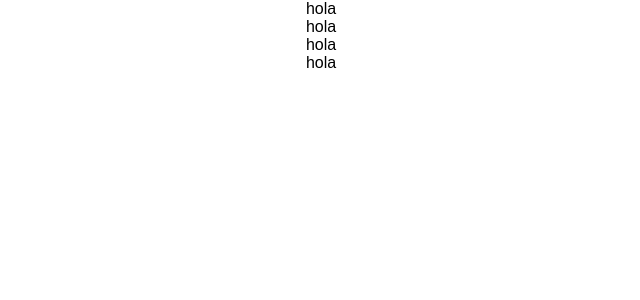
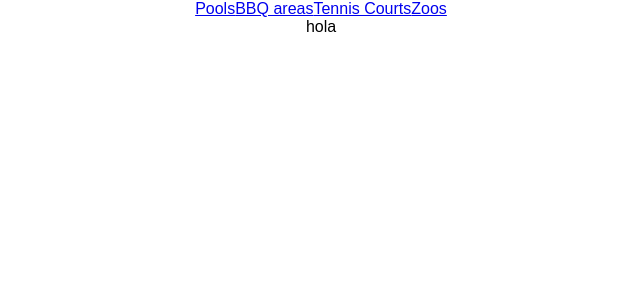
Before and after one commit to imletaconnoux/nyc-rec-frontend, a React (Create React App) app in the folder nyc-recreation/: page /pools in a window 1280 px wide. Shown: the top 300 px of the page, without its empty margins (319-959 px from the left). Built offline with nearby package versions, Linux system fonts and the light colour scheme; no server answers.

Commit message:
added navlink and some initial routes

```diff
--- a/nyc-recreation/package.json
+++ b/nyc-recreation/package.json
@@ -5,7 +5,8 @@
   "dependencies": {
     "react": "^16.0.0",
     "react-dom": "^16.0.0",
-    "react-scripts": "1.0.14"
+    "react-scripts": "1.0.14",
+    "react-router-dom": "^4.2.2"
   },
   "scripts": {
     "start": "PORT=8080 react-scripts start",
--- a/nyc-recreation/src/App.js
+++ b/nyc-recreation/src/App.js
@@ -1,12 +1,23 @@
 import React, { Component } from 'react';
 import './App.css';
 import NYCrec from './components/NYCrec.js'
+import PoolContainer from './components/PoolContainer.js'
+import BbqContainer from './components/BbqContainer.js'
+import TennisContainer from './components/TennisContainer.js'
+import ZooContainer from './components/ZooContainer.js'
+import { Route, Link } from 'react-router-dom'
+import NavLink from './components/Nav.js'
 
 class App extends Component {
   render() {
     return (
       <div className="App">
-          <NYCrec/>
+        <NavLink/>
+        <Route exact path="/pools" render={(props) => <PoolContainer {...props}/>}/>
+        <Route exact path="/bbqs" component={BbqContainer}/>
+        <Route exact path="/tennis" component={TennisContainer}/>
+        <Route exact path ="/zoos" component={ZooContainer}/>
+
       </div>
     );
   }
--- a/nyc-recreation/src/components/BbqContainer.js
+++ b/nyc-recreation/src/components/BbqContainer.js
@@ -1,11 +1,12 @@
 import React from 'react'
+import { Route, Link } from 'react-router-dom'
 
 export default class BbqContainer extends React.Component {
 
   constructor() {
     super()
     this.state = {
-      bbqs: undefined
+      bbqs: null
     }
   }
 
--- a/nyc-recreation/src/components/NYCrec.js
+++ b/nyc-recreation/src/components/NYCrec.js
@@ -1,20 +1,28 @@
-import React from 'react'
-import PoolContainer from './PoolContainer.js'
-import BbqContainer from './BbqContainer.js'
-import TennisContainer from './TennisContainer.js'
-import ZooContainer from './ZooContainer.js'
-
-export default class NYCrec extends React.Component {
-  render() {
-    return(
-      <div>
-        <PoolContainer/>
-        <BbqContainer/>
-        <TennisContainer/>
-        <ZooContainer/>
-      </div>
-    )
-  }
-}
+// import React from 'react'
+// import PoolContainer from './PoolContainer.js'
+// import BbqContainer from './BbqContainer.js'
+// import TennisContainer from './TennisContainer.js'
+// import ZooContainer from './ZooContainer.js'
+// import { Route, Link } from 'react-router-dom'
+//
+// export default class NYCrec extends React.Component {
+//   render() {
+//     return(
+//       <div>
+//         <h3>Explore NYC recreational activities</h3>
+//         <Link to="/pools">Cool off in an outdoor pool!</Link>
+//         <Route exact path="/pools" render={(props) => <PoolContainer {...props}/>}/>
+//         <Link to="/bbqs">Fire up the grill at a local BBQ</Link>
+//         <Route exact path="/bbqs" component={BbqContainer}/>
+//         <Link to="/tennis">Play some tennis</Link>
+//         <Route exact path="/tennis" component={TennisContainer}/>
+//         <Link to="/zoos">Learn about exotic animals</Link>
+//         <Route exact path="/zoos" component={ZooContainer}/>
+//       </div>
+//     )
+//   }
+// }
 
 //add form for searching later, form renders based on user's selected category
+
+//tried using at first, but had issues calling children components when it wasn't on the exact path.
--- /dev/null
+++ b/nyc-recreation/src/components/Nav.js
@@ -0,0 +1,17 @@
+import React from 'react'
+import { NavLink } from 'react-router-dom'
+
+class Nav extends React.Component{
+  render() {
+      return (
+        <div className="ui secondary menu">
+          <NavLink activeClassName="active" className="item" to="/pools">Pools</NavLink>
+          <NavLink activeClassName="active" className="item" to="/bbqs">BBQ areas</NavLink>
+          <NavLink activeClassName="active" className="item" to="/tennis">Tennis Courts</NavLink>
+          <NavLink activeClassName="active" className="item" to="/zoos">Zoos</NavLink>
+        </div>
+      )
+    }
+}
+
+export default Nav
--- a/nyc-recreation/src/components/PoolContainer.js
+++ b/nyc-recreation/src/components/PoolContainer.js
@@ -1,6 +1,21 @@
 import React from 'react'
+import { Route, Link } from 'react-router-dom'
 
 export default class PoolContainer extends React.Component {
+
+  constructor(){
+    super();
+
+    this.state = {
+      pools: null
+    }
+  }
+
+  componentDidMount() {
+    fetch('http://localhost:3000/api/v1/pools')
+    .then((resp)=>resp.json())
+    .then((data) => console.log(data))
+  }
 
   render() {
     return(
--- a/nyc-recreation/src/components/TennisContainer.js
+++ b/nyc-recreation/src/components/TennisContainer.js
@@ -1,6 +1,21 @@
-import React from 'react'
+import React from 'react';
+import { Route, Link } from 'react-router-dom'
 
 export default class TennisContainer extends React.Component {
+
+  constructor(){
+    super();
+
+    this.state = {
+      courts: null
+    }
+  }
+
+  componentDidMount() {
+    fetch('http://localhost:3000/api/v1/tennis')
+    .then((resp)=>resp.json())
+    .then((data) => console.log(data))
+  }
 
   render() {
     return(
--- a/nyc-recreation/src/components/ZooContainer.js
+++ b/nyc-recreation/src/components/ZooContainer.js
@@ -1,6 +1,21 @@
-import React from 'react'
+import React from 'react';
+import { Route, Link } from 'react-router-dom'
 
 export default class ZooContainer extends React.Component {
+
+  constructor(){
+    super();
+
+    this.state = {
+      zoos: null
+    }
+  }
+
+  componentDidMount() {
+    fetch('http://localhost:3000/api/v1/zoos')
+    .then((resp)=>resp.json())
+    .then((data) => console.log(data))
+  }
 
   render() {
     return(
--- a/nyc-recreation/src/index.js
+++ b/nyc-recreation/src/index.js
@@ -3,6 +3,7 @@ import ReactDOM from 'react-dom';
 import './index.css';
 import App from './App';
 import registerServiceWorker from './registerServiceWorker';
+import { BrowserRouter as Router } from 'react-router-dom'
 
-ReactDOM.render(<App />, document.getElementById('root'));
+ReactDOM.render(<Router><App/></Router>, document.getElementById('root'));
 registerServiceWorker();
```
Also changed, not shown: 1 other file (tests, documents, lock files or other folders).
